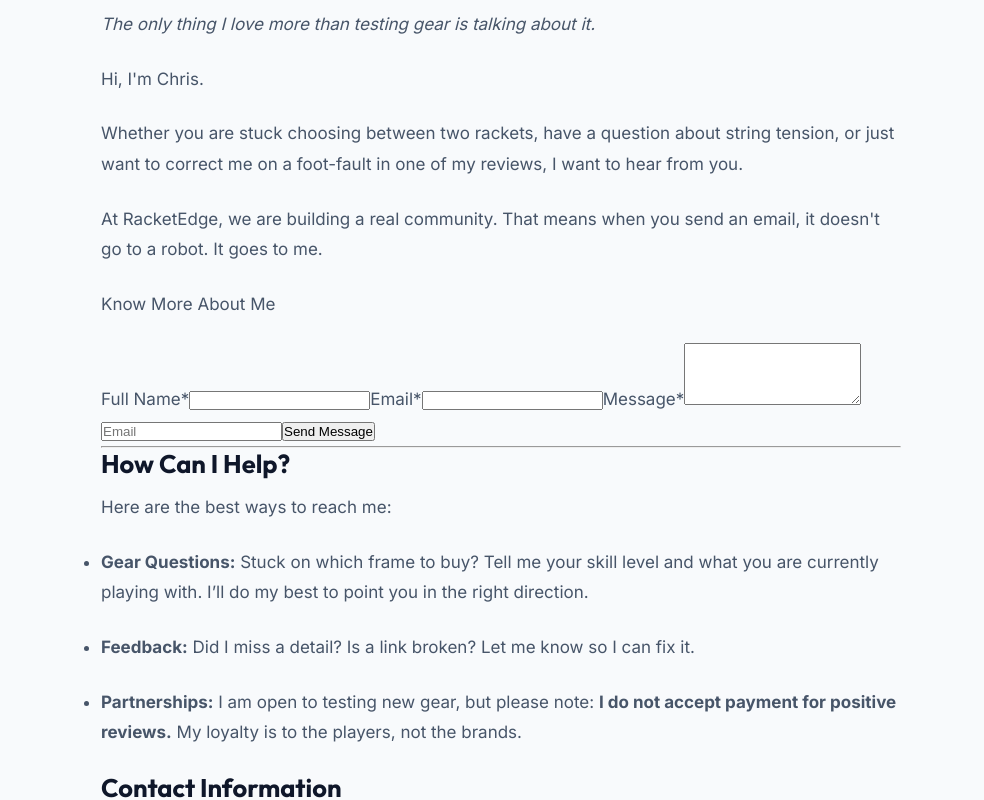
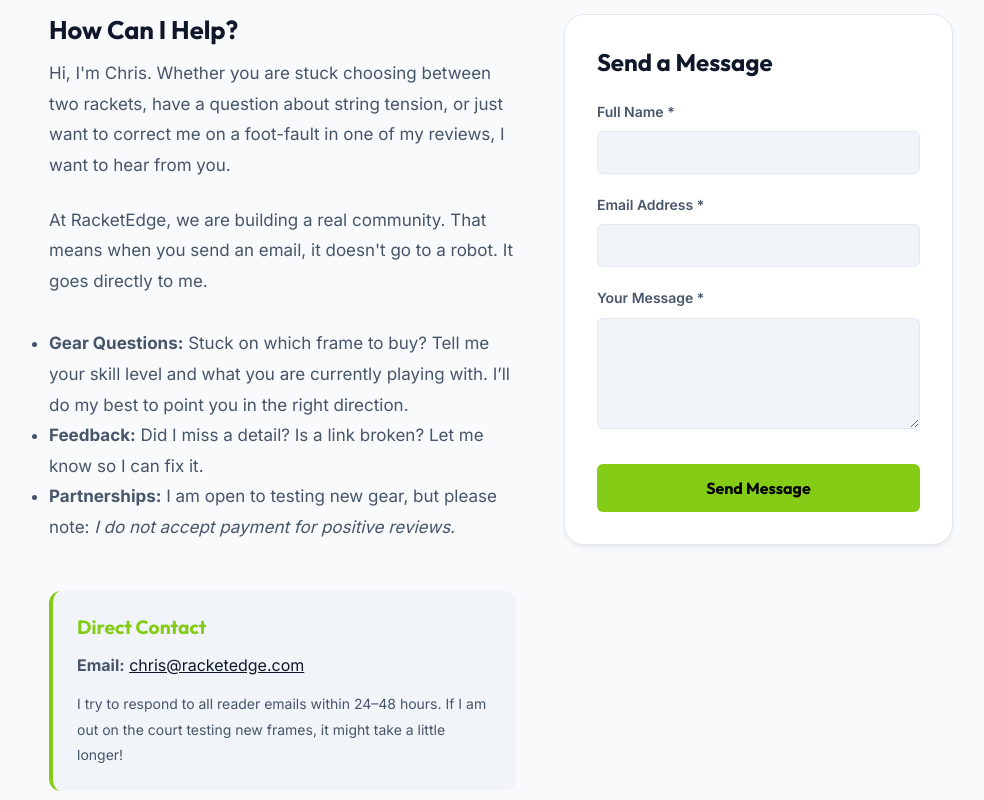
Before and after one commit to Racketsvibes/RacketEdge, a Next.js app: page /contact in a window 1280 px wide. Shown: the part 480-1280 px from the top of the page, without its empty margins (139-1123 px from the left). Built offline with nearby package versions, Linux system fonts and the light colour scheme.

Commit message:
Redesign About and Contact pages with professional custom React layouts

```diff
--- a/app/contact/page.js
+++ b/app/contact/page.js
@@ -1,7 +1,5 @@
 import React from 'react';
-import ReactMarkdown from 'react-markdown';
-import rehypeRaw from 'rehype-raw';
-import { getPageData } from '../../lib/posts';
+import Link from 'next/link';
 
 export const metadata = {
   title: 'Contact RacketEdge & Chris Davies',
@@ -12,23 +10,112 @@
 };
 
 export default function ContactPage() {
-  const pageData = getPageData('contact-us');
-
   return (
     <div className="container">
-      <article style={{ padding: '48px 0' }}>
-        <header className="page-header">
-          <span className="category-badge">Get in Touch</span>
-          <h1 className="page-title">{pageData ? pageData.title : 'Contact Us'}</h1>
+      <article className="contact-page" style={{ padding: '64px 0', maxWidth: '1000px', margin: '0 auto' }}>
+
+        {/* Header Area */}
+        <header style={{ textAlign: 'center', marginBottom: '64px' }}>
+          <span className="category-badge" style={{ marginBottom: '16px' }}>Get in Touch</span>
+          <h1 className="page-title" style={{ fontSize: '3.5rem', marginBottom: '24px' }}>Contact Me</h1>
+          <p style={{ fontSize: '1.25rem', color: 'var(--text-secondary)', maxWidth: '600px', margin: '0 auto', lineHeight: '1.6' }}>
+            The only thing I love more than testing gear is talking about it.
+          </p>
         </header>
-        <div className="page-content-wrapper">
-          {pageData ? (
-            <ReactMarkdown rehypePlugins={[rehypeRaw]}>
-              {pageData.contentHtml}
-            </ReactMarkdown>
-          ) : (
-            <p>Contact details are currently being updated. Please check back soon!</p>
-          )}
+
+        {/* Two Column Layout */}
+        <div className="mission-grid" style={{ alignItems: 'flex-start' }}>
+
+          {/* Left Column: Contact Text */}
+          <div className="contact-main-content page-content-wrapper">
+            <h2 style={{ marginTop: '0' }}>How Can I Help?</h2>
+            <p>
+              Hi, I'm Chris. Whether you are stuck choosing between two rackets, have a question about string tension, or just want to correct me on a foot-fault in one of my reviews, I want to hear from you.
+            </p>
+            <p>
+              At RacketEdge, we are building a real community. That means when you send an email, it doesn't go to a robot. It goes directly to me.
+            </p>
+
+            <ul style={{ marginTop: '32px' }}>
+              <li><strong>Gear Questions:</strong> Stuck on which frame to buy? Tell me your skill level and what you are currently playing with. I’ll do my best to point you in the right direction.</li>
+              <li><strong>Feedback:</strong> Did I miss a detail? Is a link broken? Let me know so I can fix it.</li>
+              <li><strong>Partnerships:</strong> I am open to testing new gear, but please note: <em>I do not accept payment for positive reviews.</em></li>
+            </ul>
+
+            <div style={{
+              marginTop: '48px',
+              padding: '24px',
+              backgroundColor: 'var(--bg-tertiary)',
+              borderRadius: 'var(--radius-md)',
+              borderLeft: '4px solid var(--primary)'
+            }}>
+              <h3 style={{ fontSize: '1.2rem', marginBottom: '12px', color: 'var(--primary)' }}>Direct Contact</h3>
+              <p style={{ margin: '0', fontSize: '16px' }}>
+                <strong>Email:</strong> <a href="mailto:chris@racketedge.com" style={{ color: 'var(--text-primary)', textDecoration: 'underline' }}>chris@racketedge.com</a>
+              </p>
+              <p style={{ margin: '12px 0 0 0', fontSize: '14px', color: 'var(--text-secondary)' }}>
+                I try to respond to all reader emails within 24–48 hours. If I am out on the court testing new frames, it might take a little longer!
+              </p>
+            </div>
+          </div>
+
+          {/* Right Column: Contact Form */}
+          <div className="contact-sidebar">
+            <div style={{
+              backgroundColor: 'var(--bg-secondary)',
+              padding: '32px',
+              borderRadius: 'var(--radius-lg)',
+              border: '1px solid var(--border-color)',
+              boxShadow: 'var(--card-shadow)'
+            }}>
+              <h3 style={{ fontSize: '1.5rem', marginBottom: '24px', fontFamily: 'var(--font-headings)' }}>Send a Message</h3>
+              <form className="contact-form" style={{ display: 'flex', flexDirection: 'column', gap: '20px' }}>
+                <div>
+                  <label htmlFor="name" style={{ display: 'block', marginBottom: '8px', fontSize: '14px', fontWeight: '600', color: 'var(--text-secondary)' }}>Full Name *</label>
+                  <input
+                    type="text"
+                    id="name"
+                    required
+                    style={{
+                      width: '100%', padding: '12px 16px', borderRadius: 'var(--radius-sm)',
+                      border: '1px solid var(--border-color)', backgroundColor: 'var(--bg-tertiary)',
+                      color: 'var(--text-primary)', fontSize: '15px'
+                    }}
+                  />
+                </div>
+                <div>
+                  <label htmlFor="email" style={{ display: 'block', marginBottom: '8px', fontSize: '14px', fontWeight: '600', color: 'var(--text-secondary)' }}>Email Address *</label>
+                  <input
+                    type="email"
+                    id="email"
+                    required
+                    style={{
+                      width: '100%', padding: '12px 16px', borderRadius: 'var(--radius-sm)',
+                      border: '1px solid var(--border-color)', backgroundColor: 'var(--bg-tertiary)',
+                      color: 'var(--text-primary)', fontSize: '15px'
+                    }}
+                  />
+                </div>
+                <div>
+                  <label htmlFor="message" style={{ display: 'block', marginBottom: '8px', fontSize: '14px', fontWeight: '600', color: 'var(--text-secondary)' }}>Your Message *</label>
+                  <textarea
+                    id="message"
+                    rows="5"
+                    required
+                    style={{
+                      width: '100%', padding: '12px 16px', borderRadius: 'var(--radius-sm)',
+                      border: '1px solid var(--border-color)', backgroundColor: 'var(--bg-tertiary)',
+                      color: 'var(--text-primary)', fontSize: '15px', resize: 'vertical'
+                    }}
+                  ></textarea>
+                </div>
+                <button type="button" className="action-submit-btn" style={{ marginTop: '8px', width: '100%', padding: '14px', fontSize: '16px' }}>
+                  Send Message
+                </button>
+              </form>
+            </div>
+          </div>
+
         </div>
       </article>
     </div>
```
Also changed, not shown: app/about/page.js (+77 -17 lines).
